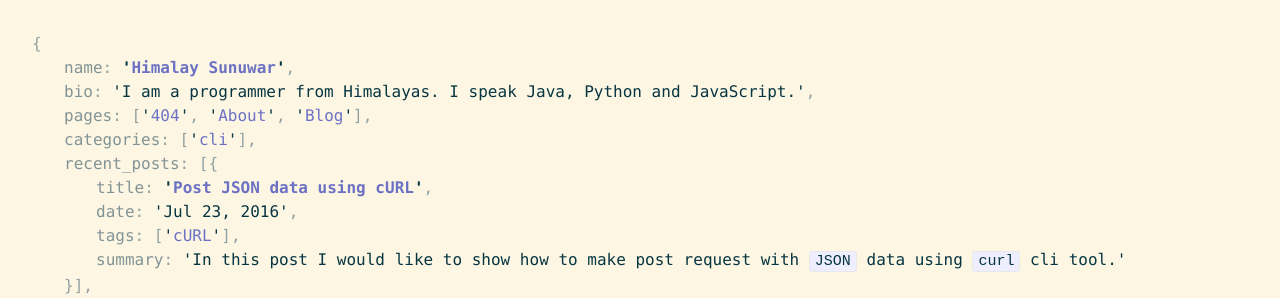
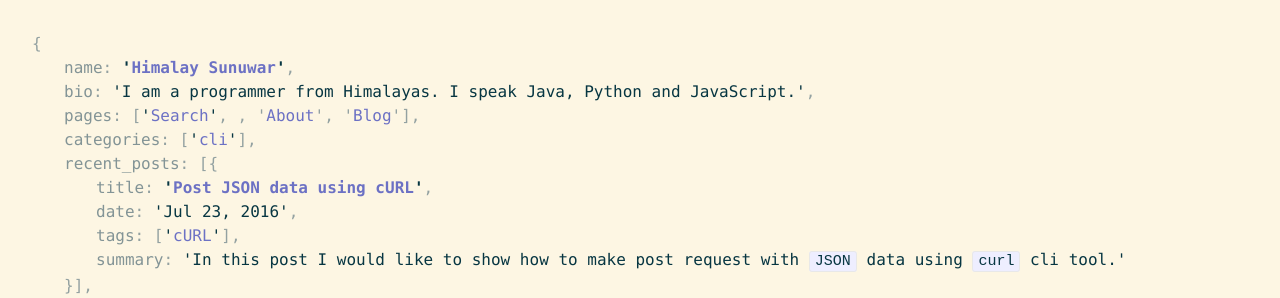
Before and after one commit to himalay/himalay.github.io, a Jekyll site: the page built from index.html, in a window 1280 px wide. Shown: the top 298 px of the page. Built offline with Jekyll 4.4.1, drawn with Linux system fonts in a browser that asks for light colours.

Commit message:
Add search btn

```diff
--- a/_includes/header.html
+++ b/_includes/header.html
@@ -37,7 +37,7 @@ Here we generate all the categories.
   </div>
   <nav>
     <div class="obj-pros">
-      <span class="key">pages</span><span class="punctuation">: </span><span class="punctuation">[</span>{% for my_page in site.pages %}{% if my_page.title %}{% if forloop.index > 1 %}<span class="token punctuation">, </span>{% endif %}<span class="value"><a href="{{ my_page.url | prepend: site.baseurl }}">{{ my_page.title }}</a></span>{% endif %}{% endfor %}<span class="punctuation">]</span><span class="punctuation">,</span>
+      <span class="key">pages</span><span class="punctuation">: </span><span class="punctuation">[</span><span class="value"><a id="search-btn" href="javascript:void(0)">Search</a></span><span class="punctuation">, {% for my_page in site.pages %}{% if my_page.title %}{% if my_page.title != '404' %}{% if forloop.index > 1 %}<span class="token punctuation">, </span>{% endif %}<span class="value"><a href="{{ my_page.url | prepend: site.baseurl }}">{{ my_page.title }}</a></span>{% endif %}{% endif %}{% endfor %}<span class="punctuation">]</span><span class="punctuation">,</span>
     </div>
     <div class="obj-pros">
       <span class="key">categories</span><span class="punctuation">: </span><span class="punctuation">[</span>{% for category in categories %}<span class="value"><a href="/{{ category }}">{{category}}</a></span>{% if forloop.index < forloop.length %}<span class="punctuation">, </span>{% endif %}{% endfor %}<span class="punctuation">]</span><span class="punctuation">,</span>
```
